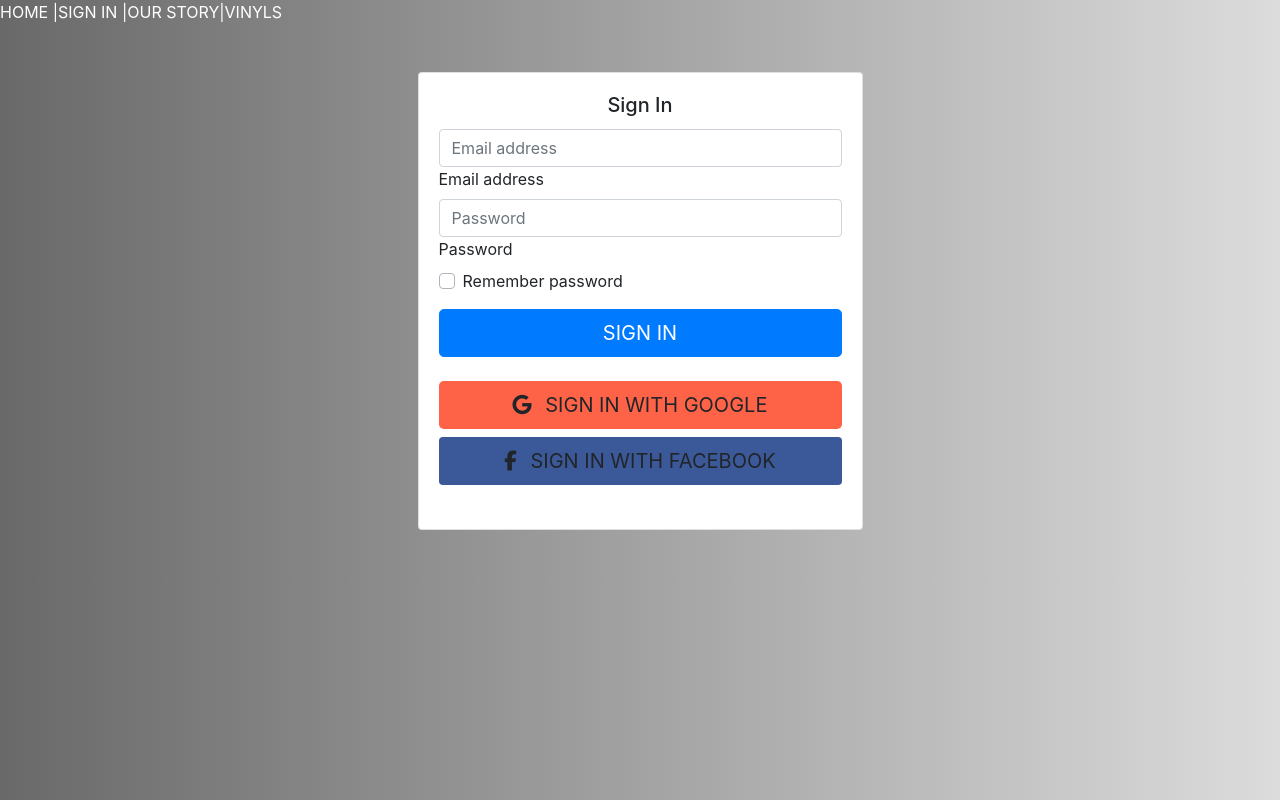
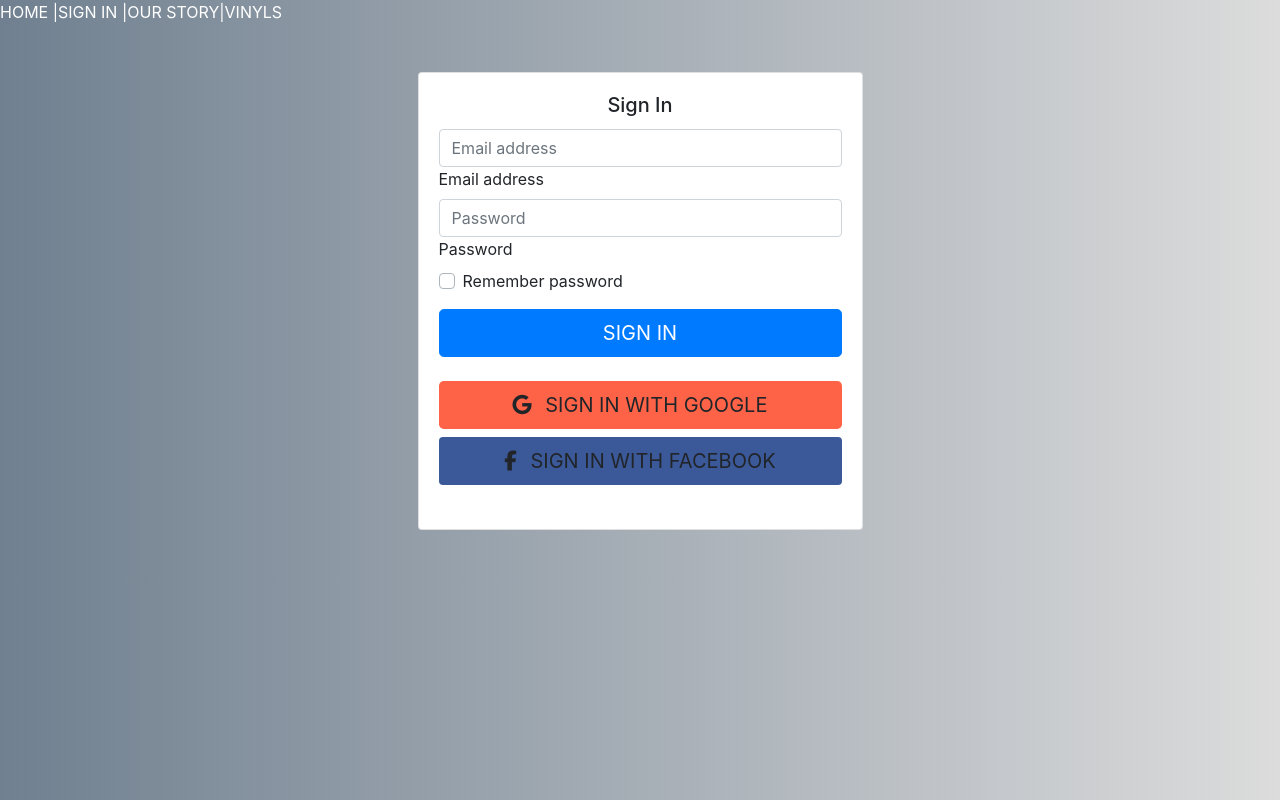
Before and after one commit to tothviktoria/VinylSwap, a React (Create React App) app in the folder client/: page /sign in a window 1280 px wide. Built offline with nearby package versions, Linux system fonts and the light colour scheme.

Commit message:
sandra mvp doing

```diff
--- a/client/src/components/Sign.css
+++ b/client/src/components/Sign.css
@@ -3,8 +3,8 @@
 }
 
 body {
-  background: DimGrey;
-  background: linear-gradient(to right, DimGrey, Gainsboro);
+  background: slategrey;
+  background: linear-gradient(to right, slategrey, Gainsboro);
 }
 .btn-google {
   background-color: tomato;
```
